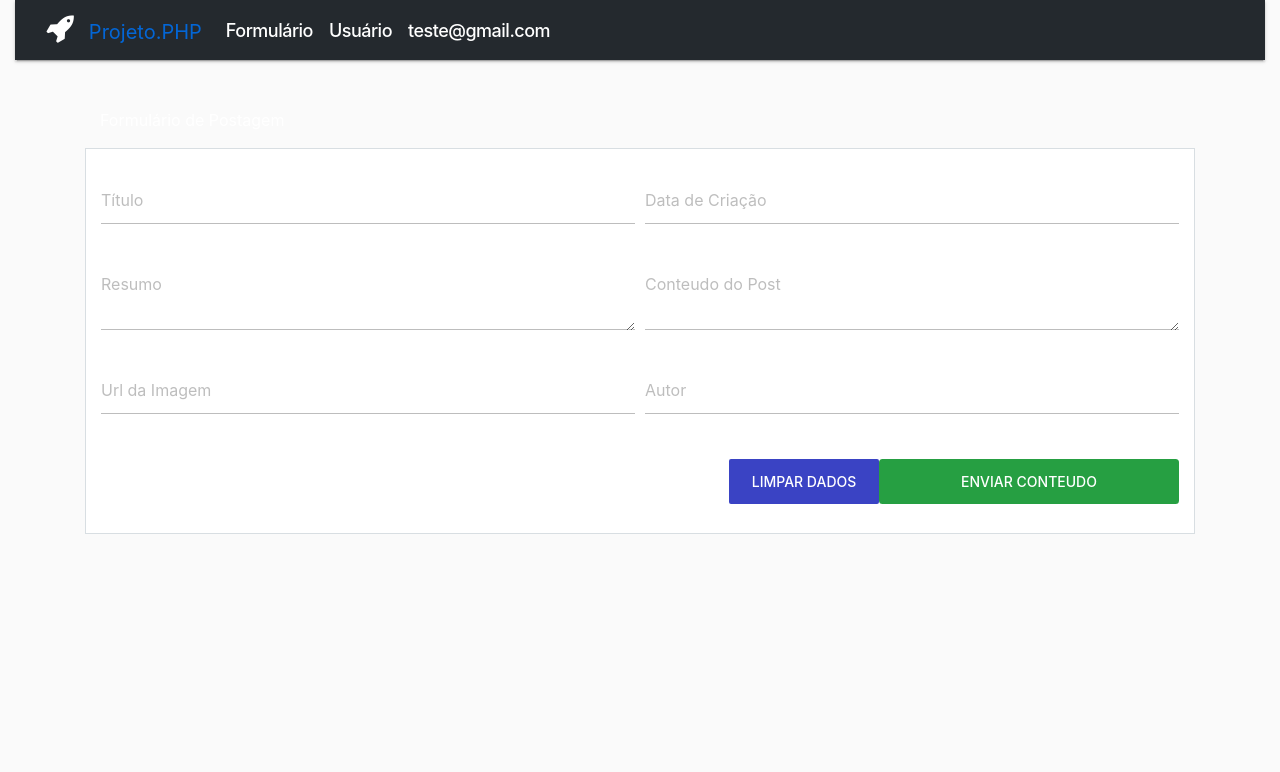
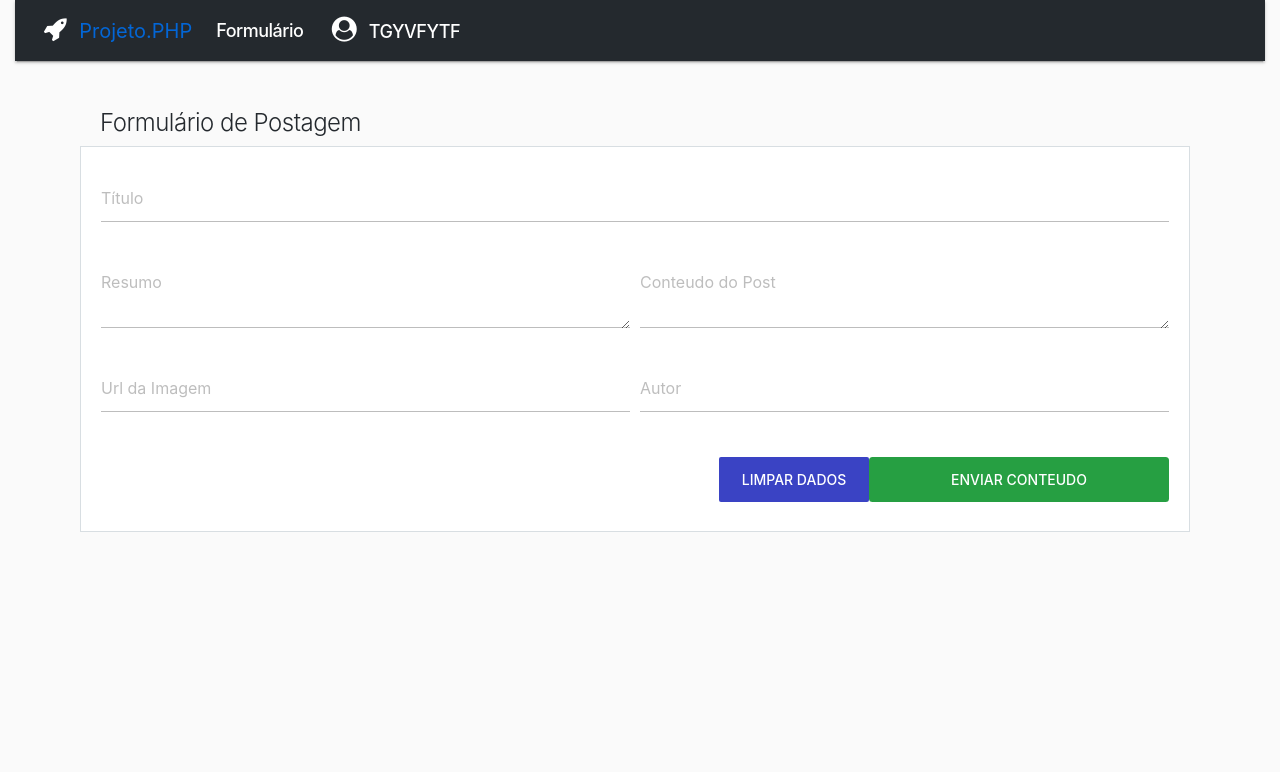
Before and after one commit to vitorserrano/Projeto.PHP, a PHP site: page /formulario.php in a window 1280 px wide. Shown: the top 772 px of the page. Before the commit the page ends 534 px from the top, so only its background shows below. Run offline with PHP 8.4, Linux system fonts and the light colour scheme; a user stored in the database is signed in.

Commit message:
Correção dos Alerts e Começo do CRUD Conteudo

```diff
--- a/asserts/css/formulario.css
+++ b/asserts/css/formulario.css
@@ -13,7 +13,7 @@
 
 .navbar .fa {
     color: #ffffff;
-    font-size: 30px;
+    font-size: 25px;
     padding: 0 .5em;
 }
 
--- a/asserts/css/style.css
+++ b/asserts/css/style.css
@@ -41,10 +41,14 @@ a:hover {
     letter-spacing: -.5px;
 }
 
-.titulo-formulario p {
-    width: 350px;
+.btn,
+.custom-file-control:before {
+    padding: .7rem 1rem !important;
+}
+
+.btn:hover {
+    opacity: 0.9 !important;
     color: white !important;
-    text-transform: none;
 }
 
 .btn-cadastrar {
@@ -56,19 +60,9 @@ a:hover {
     font-weight: 501 !important;
 }
 
-.btn-cadastrar:hover {
-    opacity: 0.9;
-    color: white;
-}
-
 .btn-cadastrar a {
     color: white !important;
     padding-top: 10px;
-}
-
-.btn,
-.custom-file-control:before {
-    padding: .7rem 1rem !important;
 }
 
 .btn-limpar,
@@ -77,17 +71,6 @@ a:hover {
     background: #3a43c4 !important;
     height: 45px;
     color: white !important;
-}
-
-.btn-voltar {
-    width: 150px;
-    background: #c90101 !important;
-    height: 45px;
-    color: white !important;
-}
-
-.btn-limpar:hover {
-    opacity: 0.9;
 }
 
 @media only screen and (max-width: 580px) {
--- a/controller/recoveryEmailController.php
+++ b/controller/recoveryEmailController.php
@@ -11,7 +11,7 @@ $stmt = Db::connection()->prepare($consultaEmail);
 $stmt->bindValue(":email", $email);
 $stmt->execute();
 $result = $stmt->fetch();
-$idfdp = $result["id_usuario"];
+$id_user = $result["id_usuario"];
 $retorno = $stmt->rowCount();
 
 if($retorno > 0)
--- a/formulario.php
+++ b/formulario.php
@@ -34,50 +34,42 @@
                     <li class="nav-item active">
                         <a class="nav-link" href="#">Formulário <span class="sr-only">(current)</span></a>
                     </li>
-                    <li class="nav-item">
-                        <a class="nav-link " href="#">Usuário <span class="sr-only">(current)</span></a>
-                    </li>
-                    <li class="nav-item">
-                        <a class="nav-link " href="#"><?php echo $_SESSION['id_email']; ?> <span class="sr-only">(current)</span></a>
+                    <li class="nav-item float-right">
+                        <a class="nav-link " href="#"><i class="fa fa-user-circle"></i><?php echo $_SESSION['id_nome']; ?> <span class="sr-only">(current)</span></a>
                     </li>
                 </ul>
             </div>
         </nav>
 
         <div class="container mt-5">
-            <div class="titulo-formulario col-md-12">
-                <p>Formulário de Postagem</p>
+            <div class="titulo col-md-12">
+                <h1>Formulário de Postagem</h1>
             </div>
-            <form class="formulario col-md-12 py-2">
-                <div class="form-row">
-                    <div class="form-group bmd-form-group col-md-6">
-                        <label for="formGroupExampleInput" class="bmd-label-floating">Título</label>
-                        <input type="text" class="form-control" id="formGroupExampleInput">
+            <form method="POST" action="controller/cadastrarConteudoController.php">
+                <div class="formulario form-row col-md-12 py-2">
+                    <div class="form-group bmd-form-group col-md-12">
+                        <label class="bmd-label-floating">Título</label>
+                        <input name="titulo_postagem" type="text" class="form-control">
+                    </div>
+
+                    <div class="form-group col-md-6">
+                        <label class="bmd-label-floating">Resumo</label>
+                        <textarea name="resumo_postagem" type="text" class="form-control" rows="3"></textarea>
+                    </div>
+
+                    <div class="form-group col-md-6">
+                        <label class="bmd-label-floating">Conteudo do Post</label>
+                        <textarea name="conteudo_postagem" type="text" class="form-control" rows="3"></textarea>
                     </div>
 
                     <div class="form-group bmd-form-group col-md-6">
-                        <label for="formGroupExampleInput" class="bmd-label-floating">Data de Criação</label>
-                        <input type="text" class="form-control" id="formGroupExampleInput">
-                    </div>
-
-                    <div class="form-group col-md-6">
-                        <label for="exampleTextarea" class="bmd-label-floating">Resumo</label>
-                        <textarea class="form-control" id="exampleTextarea" rows="3"></textarea>
-                    </div>
-
-                    <div class="form-group col-md-6">
-                        <label for="exampleTextarea" class="bmd-label-floating">Conteudo do Post</label>
-                        <textarea class="form-control" id="exampleTextarea" rows="3"></textarea>
+                        <label class="bmd-label-floating">Url da Imagem</label>
+                        <input name="url_postagem" type="text" class="form-control">
                     </div>
 
                     <div class="form-group bmd-form-group col-md-6">
-                        <label for="formGroupExampleInput" class="bmd-label-floating">Url da Imagem</label>
-                        <input type="url" class="form-control" id="formGroupExampleInput">
-                    </div>
-
-                    <div class="form-group bmd-form-group col-md-6">
-                        <label for="formGroupExampleInput" class="bmd-label-floating">Autor</label>
-                        <input type="text" class="form-control" id="formGroupExampleInput">
+                        <label class="bmd-label-floating">Autor</label>
+                        <input name="autor_postagem" type="text" class="form-control">
                     </div>
                     <div class="form-group bmd-form-group col-md-12 float-right">
                         <button type="submit" class="btn-cadastrar btn float-right">Enviar Conteudo</button>
```
Also changed, not shown: cadastrar.php (+23 -9 lines), controller/cadastrarConteudoController.php (added, +58 -0 lines).
